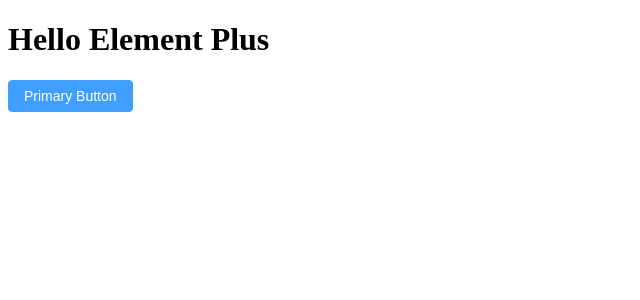
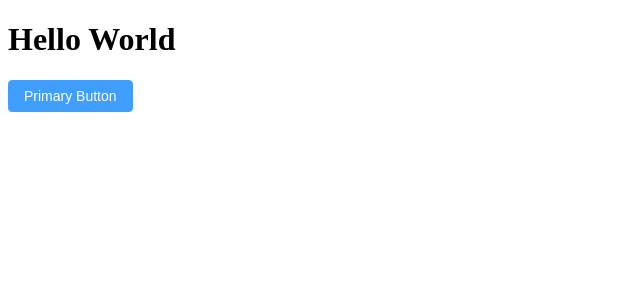
Before and after one commit to tanghang55/am-erp-vue, a Vue app: page / in a window 1280 px wide. Shown: the top 300 px of the page, without its empty margins (0-640 px from the left). Built offline with nearby package versions, Linux system fonts and the light colour scheme.

Commit message:
Add vue-i18n and configure basic i18n

```diff
--- a/package.json
+++ b/package.json
@@ -9,7 +9,8 @@
   },
   "dependencies": {
     "vue": "^3.0.0",
-    "element-plus": "^2.0.0"
+    "element-plus": "^2.0.0",
+    "vue-i18n": "^9.2.2"
   },
   "devDependencies": {
     "vite": "^4.0.0",
--- a/src/App.vue
+++ b/src/App.vue
@@ -1,6 +1,6 @@
 <template>
   <div id="app">
-    <h1>Hello Element Plus</h1>
+    <h1>{{ $t('message.hello') }}</h1>
     <el-button type="primary">Primary Button</el-button>
   </div>
 </template>
--- /dev/null
+++ b/src/locales/en.json
@@ -0,0 +1,5 @@
+{
+  "message": {
+    "hello": "Hello World"
+  }
+}
--- /dev/null
+++ b/src/locales/fr.json
@@ -0,0 +1,5 @@
+{
+  "message": {
+    "hello": "Bonjour le monde"
+  }
+}
--- a/src/main.js
+++ b/src/main.js
@@ -1,9 +1,17 @@
 import { createApp } from 'vue'
 import ElementPlus from 'element-plus'
 import 'element-plus/dist/index.css'
+import { createI18n } from 'vue-i18n'
+import en from './locales/en.json'
+import fr from './locales/fr.json'
 
 import App from './App.vue'
 
 const app = createApp(App)
+const i18n = createI18n({
+  locale: 'en',
+  messages: { en, fr }
+})
 app.use(ElementPlus)
+app.use(i18n)
 app.mount('#app')
```
Also changed, not shown: 1 other file (tests, documents, lock files or other folders).
